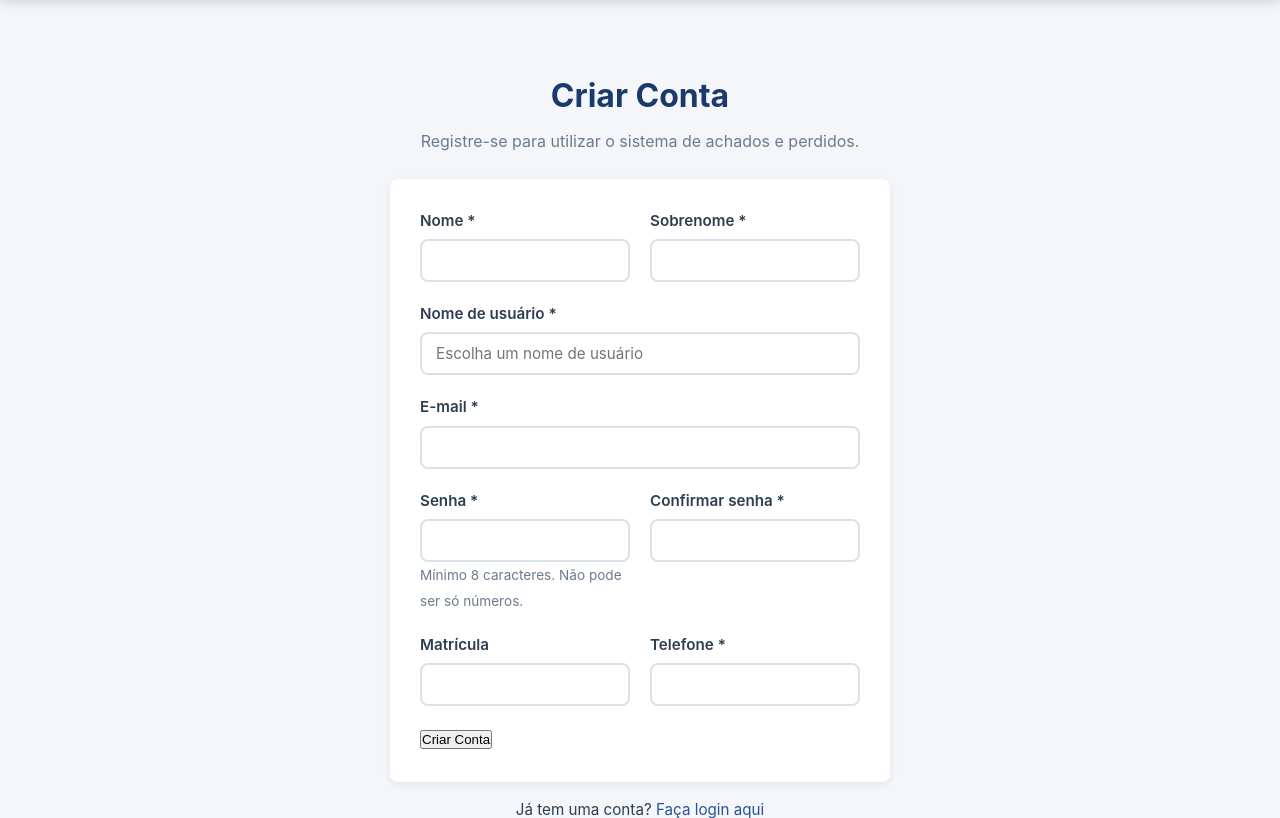
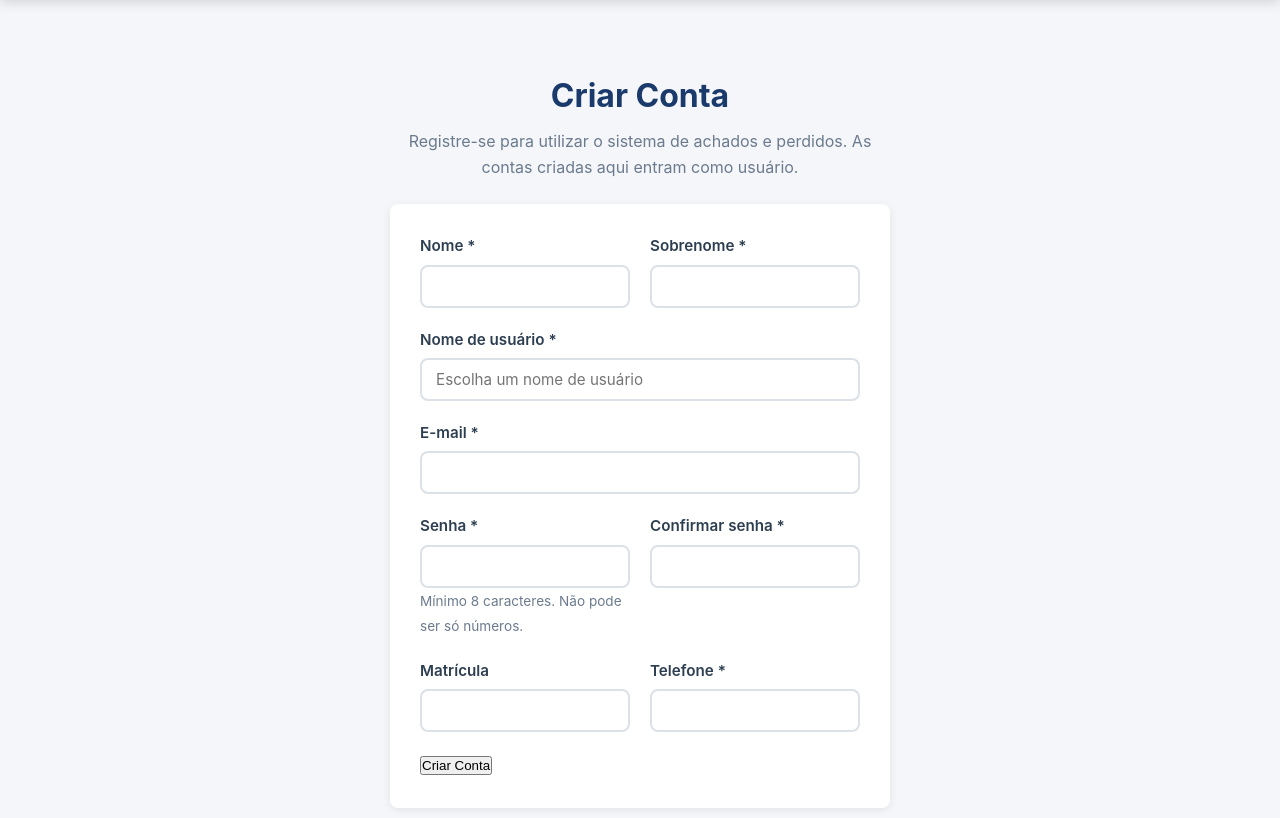
Before and after one commit to Raafaael/PUC-Encontra, a Django app: page /registro/ in a window 1280 px wide. Shown: the part 65-883 px from the top of the page. Run offline with Django 4.2, Linux system fonts and the light colour scheme.

Commit message:
Adiciona registro

```diff
--- a/core/backends.py
+++ b/core/backends.py
@@ -4,15 +4,15 @@ from django.contrib.auth.backends import ModelBackend
 User = get_user_model()
 
 
-class EmailOrUsernameBackend(ModelBackend):
+class EmailOuUsernameBackend(ModelBackend):
     def authenticate(self, request, username=None, password=None, **kwargs):
-        credential = username or kwargs.get(User.USERNAME_FIELD) or kwargs.get('email')
+        credential = username or kwargs.get(User.USERNAME_FIELD) or kwargs.get("email")
         if not credential or password is None:
             return None
 
         user = User.objects.filter(username=credential).first()
         if user is None:
-            email_matches = User.objects.filter(email__iexact=credential).order_by('pk')
+            email_matches = User.objects.filter(email__iexact=credential).order_by("pk")
             if email_matches.count() != 1:
                 return None
             user = email_matches.first()
--- a/templates/registration/registro.html
+++ b/templates/registration/registro.html
@@ -3,7 +3,8 @@
 <div class="auth-container">
   <h1>Criar Conta</h1>
   <p class="auth-subtitle">
-    Registre-se para utilizar o sistema de achados e perdidos.
+    Registre-se para utilizar o sistema de achados e perdidos. As contas criadas
+    aqui entram como usuário.
   </p>
 
   <form method="post" class="form-card">
```
Also changed, not shown: core/apps.py (+4 -4 lines), core/migrations/0002_alter_objetoencontrado_status_and_more.py (added), 1 other file.
